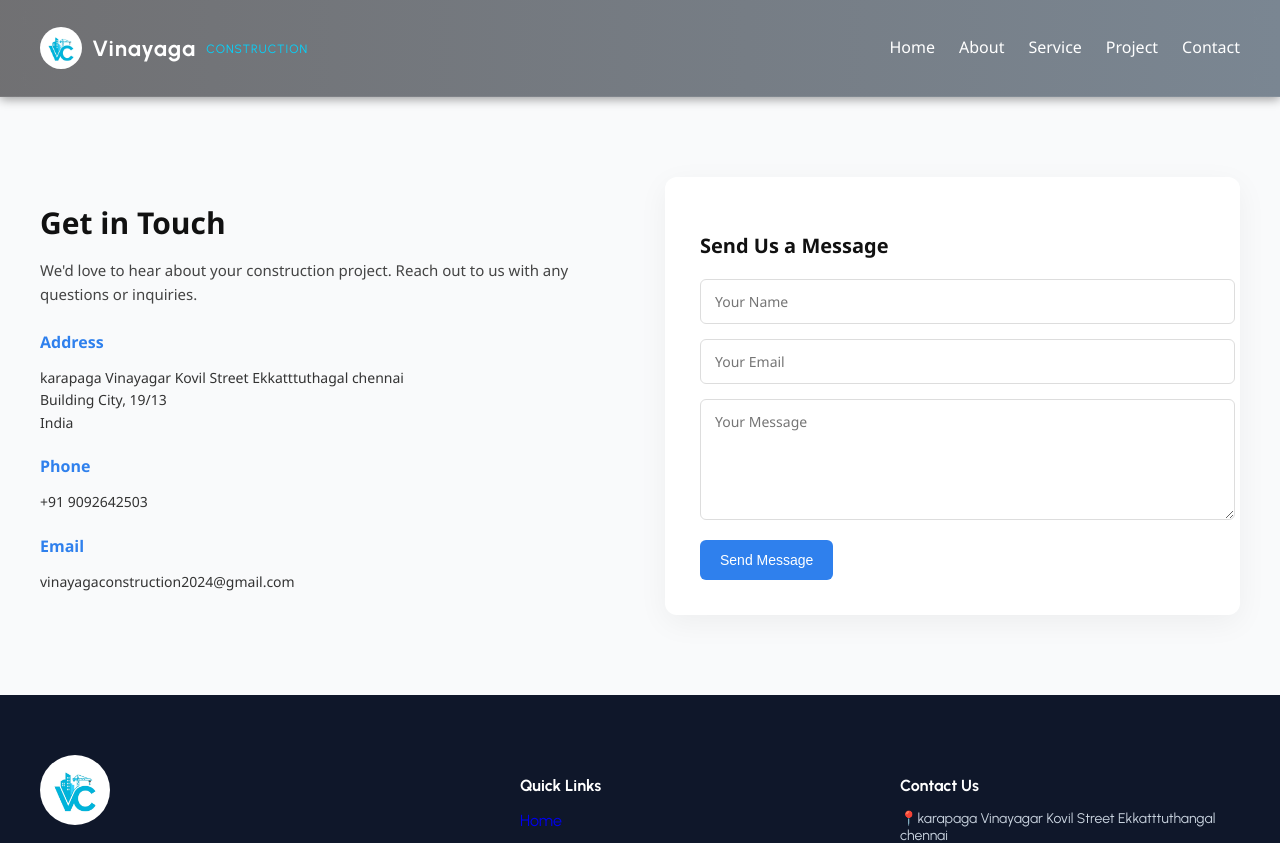
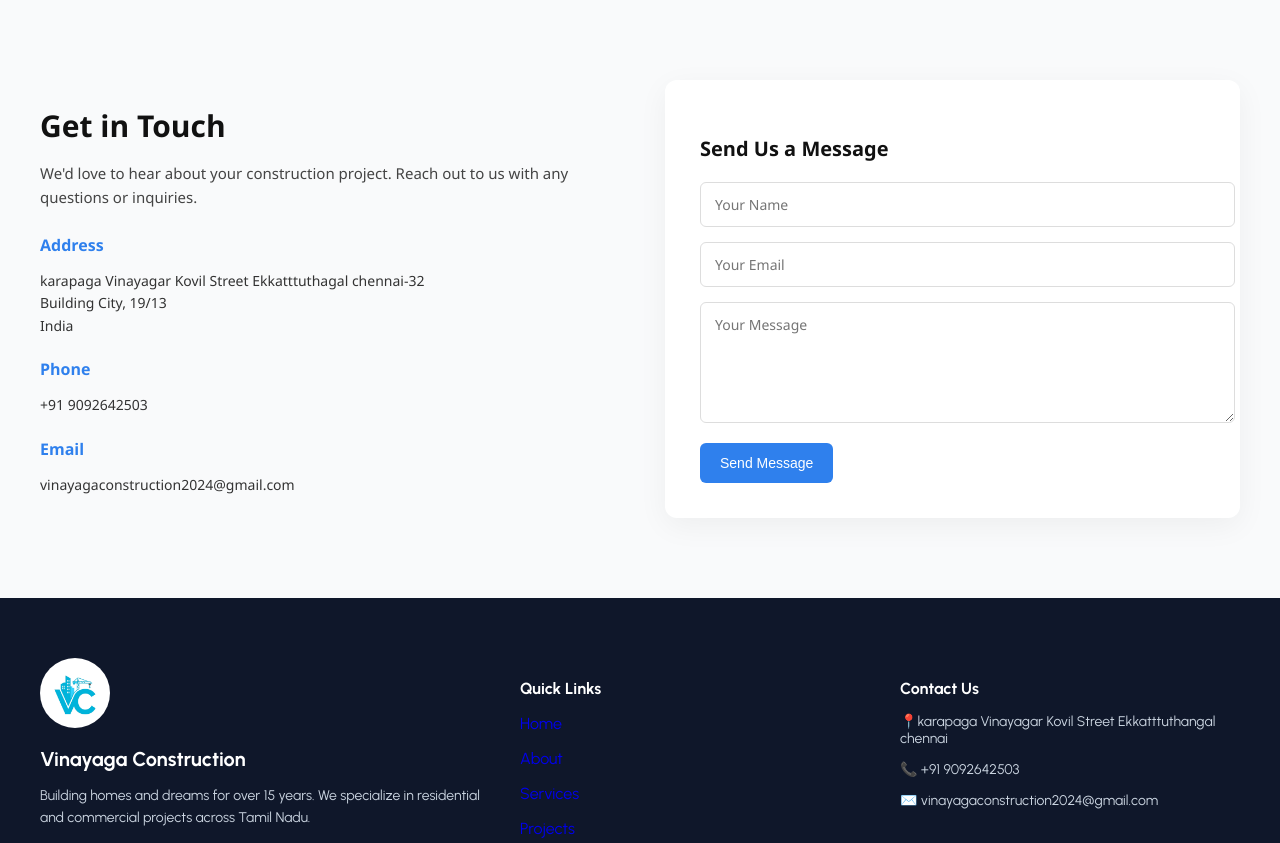
Before and after one commit to shanmugaraj-june/proo, a React (Create React App) app: page /contact in a window 1280 px wide. Shown: the top 843 px of the page. Built offline with nearby package versions, Linux system fonts and the light colour scheme.

Commit message:
Update index.js

```diff
--- a/src/componets/Contact/index.js
+++ b/src/componets/Contact/index.js
@@ -1,22 +1,28 @@
-import React from 'react';
-import Header from '../Header';
-import Footer from '../Footer';
-import './index.css';
+import React from "react";
+
+import Footer from "../Footer";
+import "./index.css";
 
 const Contact = () => {
   return (
     <>
-     <Header />
       <section className="contact-section" id="contact">
         <div className="contact-container">
           <div className="contact-info">
             <h2>Get in Touch</h2>
             <p>
-            We'd love to hear about your construction project. Reach out to us with any questions or inquiries.
+              We'd love to hear about your construction project. Reach out to us
+              with any questions or inquiries.
             </p>
             <div className="info-block">
               <h4>Address</h4>
-            <p> karapaga Vinayagar Kovil Street Ekkatttuthagal chennai  <br />Building City, 19/13<br />India</p>
+              <p>
+                {" "}
+                karapaga Vinayagar Kovil Street Ekkatttuthagal chennai-32 <br />
+                Building City, 19/13
+                <br />
+                India
+              </p>
             </div>
             <div className="info-block">
               <h4>Phone</h4>
```
Lines whose indentation alone changed are shown as unchanged.
